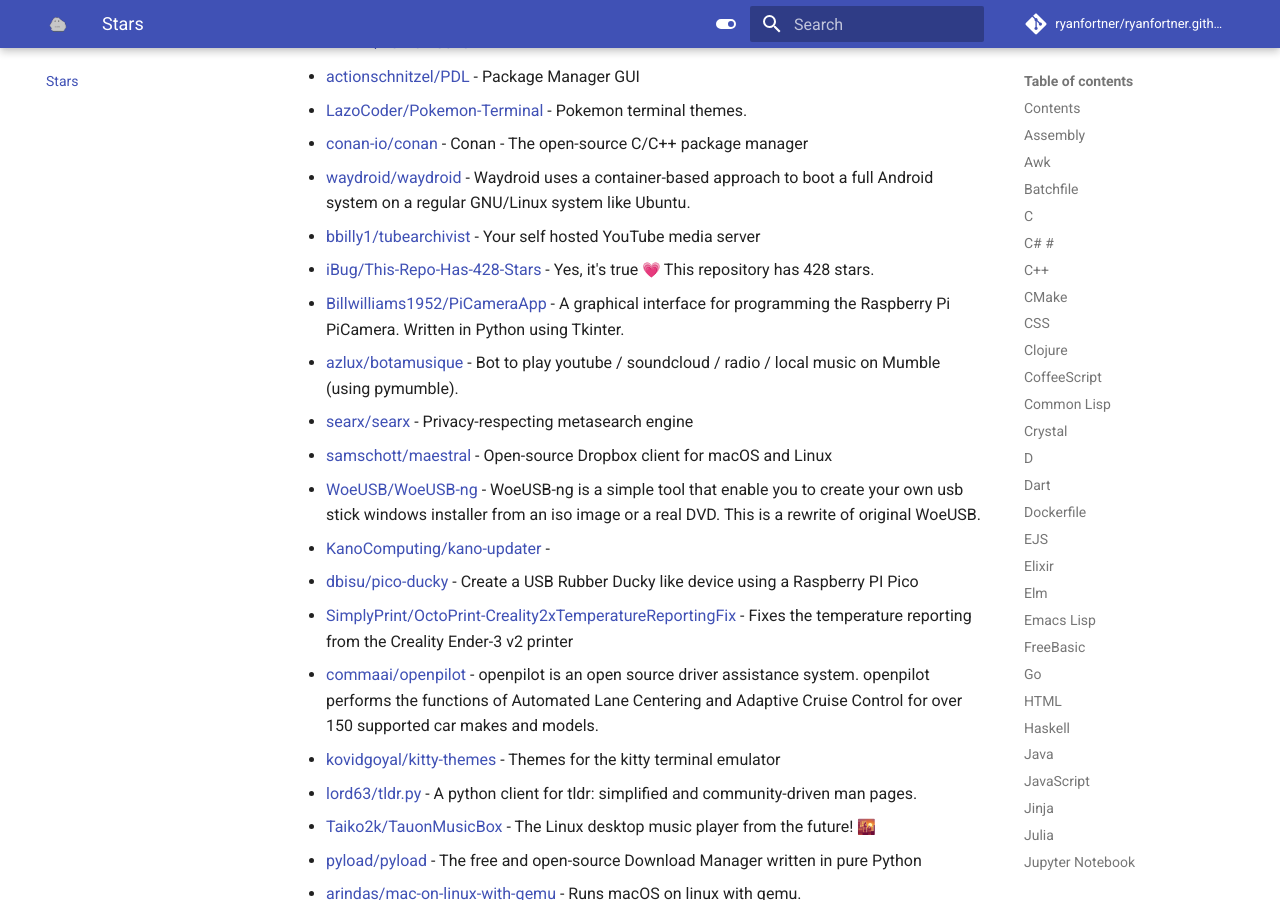
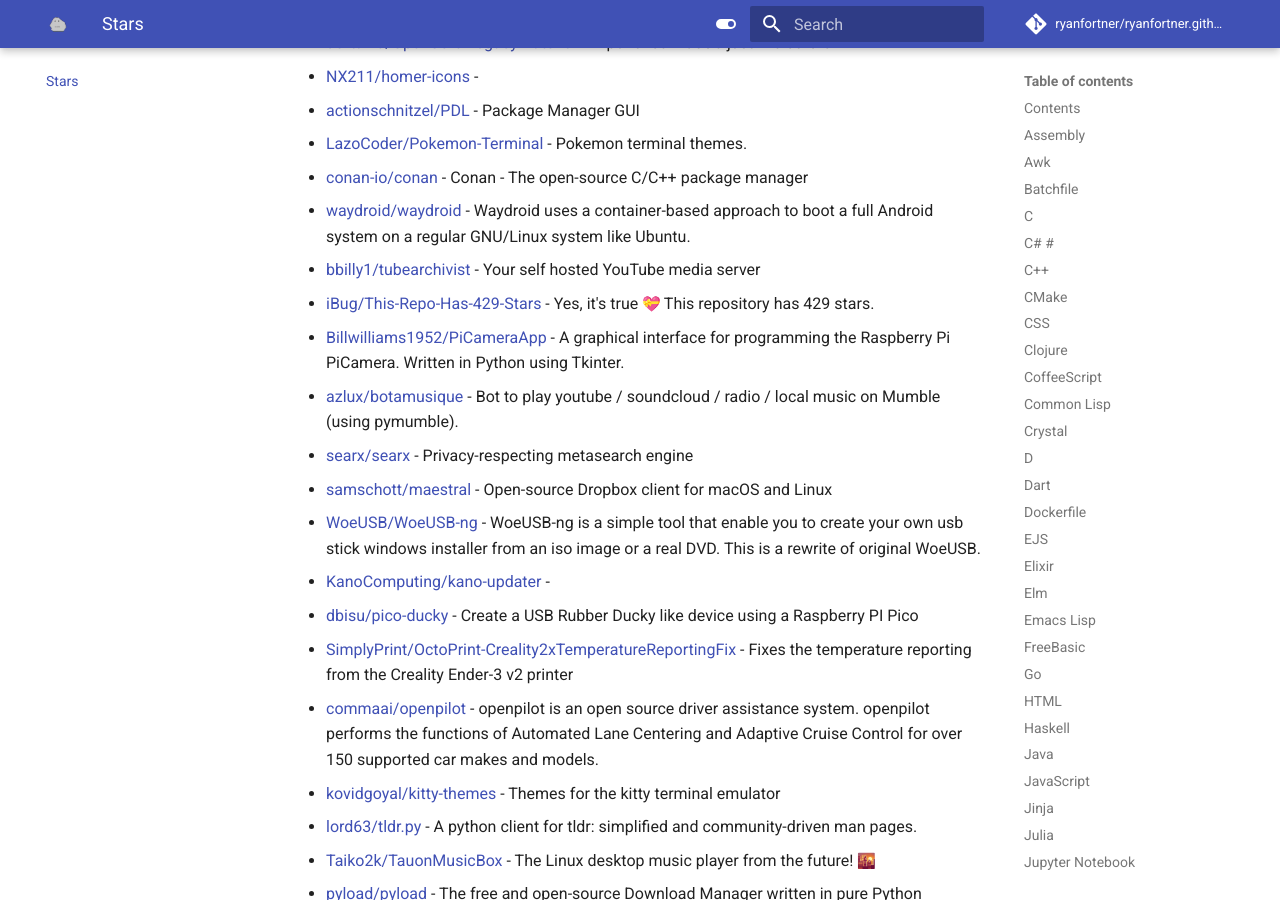
Before and after one commit to ryanfortner/ryanfortner.github.io, an MkDocs documentation site: the page built from docs/stars.md, in a window 1280 px wide and 900 px high, scrolled down 47794 px. Built offline with MkDocs 1.6.1 and Material for MkDocs 9.7.7, drawn with Linux system fonts in a browser that asks for light colours; emoji names are drawn with the system emoji font; comment, search, counter and statistics services are not loaded; some of the changed text lies outside the part shown.

Commit message:
update stars.md

```diff
--- a/docs/stars.md
+++ b/docs/stars.md
@@ -1181,7 +1182,7 @@
 - [conan-io/conan](https://github.com/conan-io/conan) - Conan - The open-source C/C++ package manager
 - [waydroid/waydroid](https://github.com/waydroid/waydroid) - Waydroid uses a container-based approach to boot a full Android system on a regular GNU/Linux system like Ubuntu.
 - [bbilly1/tubearchivist](https://github.com/bbilly1/tubearchivist) - Your self hosted YouTube media server
-- [iBug/This-Repo-Has-428-Stars](https://github.com/iBug/This-Repo-Has-428-Stars) - Yes, it's true :heartpulse: This repository has 428 stars.
+- [iBug/This-Repo-Has-429-Stars](https://github.com/iBug/This-Repo-Has-429-Stars) - Yes, it's true :gift_heart: This repository has 429 stars.
 - [Billwilliams1952/PiCameraApp](https://github.com/Billwilliams1952/PiCameraApp) - A graphical interface for programming the Raspberry Pi PiCamera. Written in Python using Tkinter.
 - [azlux/botamusique](https://github.com/azlux/botamusique) - Bot to play youtube / soundcloud / radio / local music on Mumble (using pymumble).
 - [searx/searx](https://github.com/searx/searx) - Privacy-respecting metasearch engine
```
Also changed, not shown: other parts of docs/stars.md (+1 -0 lines).
